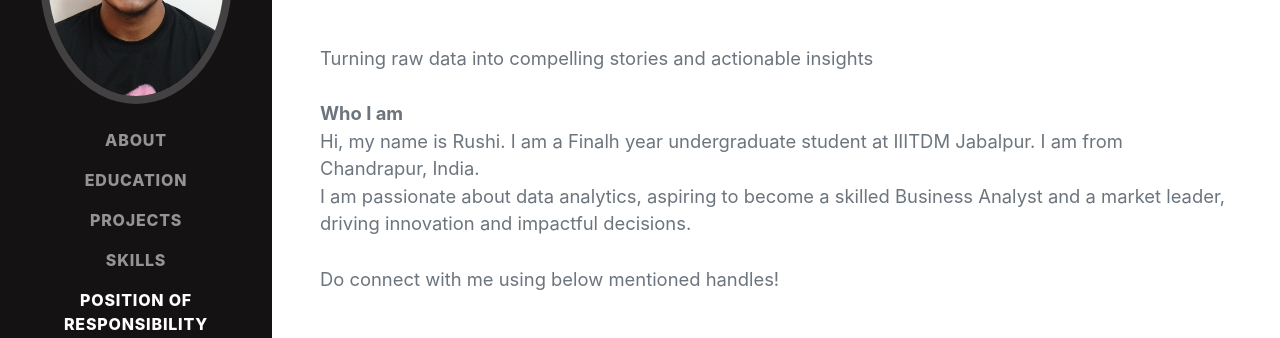
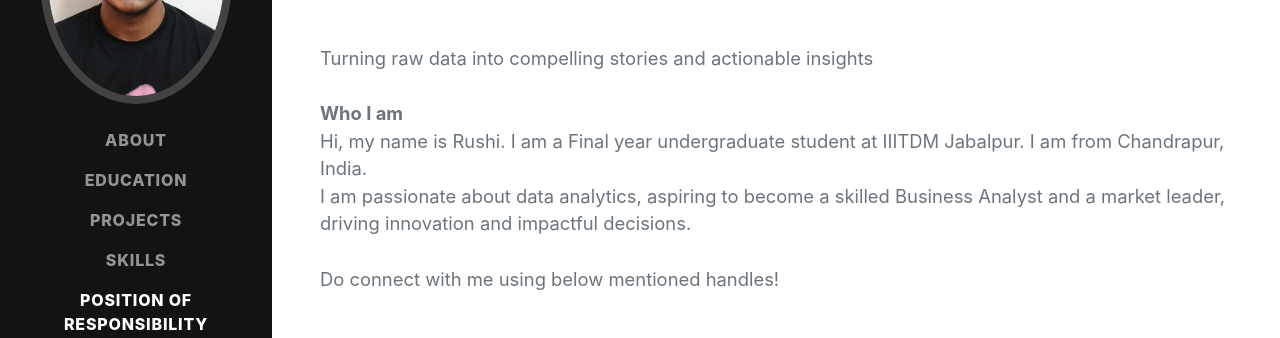
Before and after one commit to NiGHTskY00/NiGHTskY00.github.io, a plain HTML site: page index.html in a window 1280 px wide. Shown: the part 305-643 px from the top of the page. Drawn offline with nearby package versions, Linux system fonts and the light colour scheme; a web font is replaced by a local one.

Commit message:
Update index.html

```diff
--- a/index.html
+++ b/index.html
@@ -56,7 +56,7 @@
                         <br />
                         <strong>Who I am</strong>
                         <br />
-                        Hi, my name is Rushi. I am a Finalh year undergraduate student at IIITDM Jabalpur. I am from Chandrapur, India.
+                        Hi, my name is Rushi. I am a Final year undergraduate student at IIITDM Jabalpur. I am from Chandrapur, India.
                         <br />
                         I am passionate about data analytics, aspiring to become a skilled Business Analyst and a market leader, driving innovation and impactful decisions.
                         <br />
```
